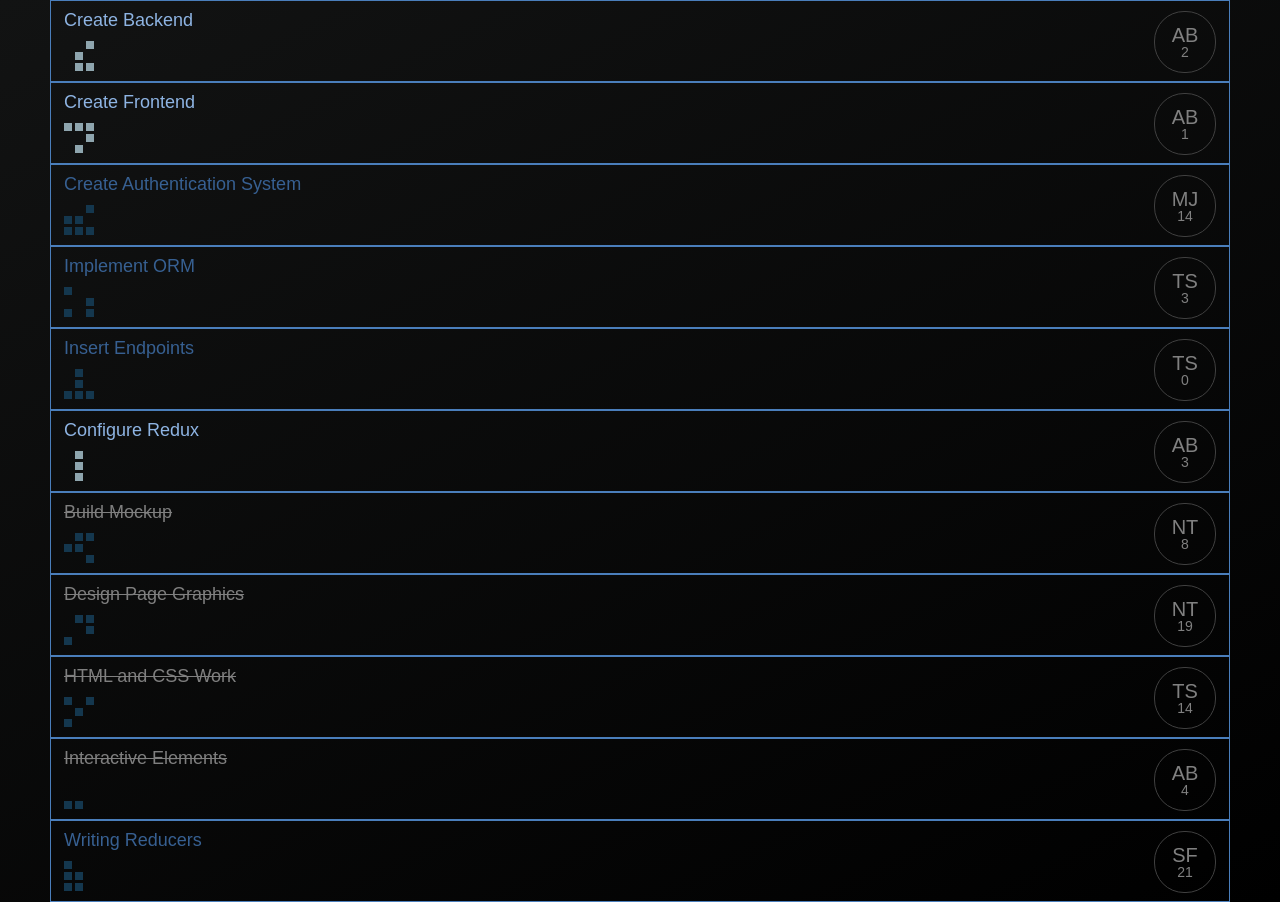
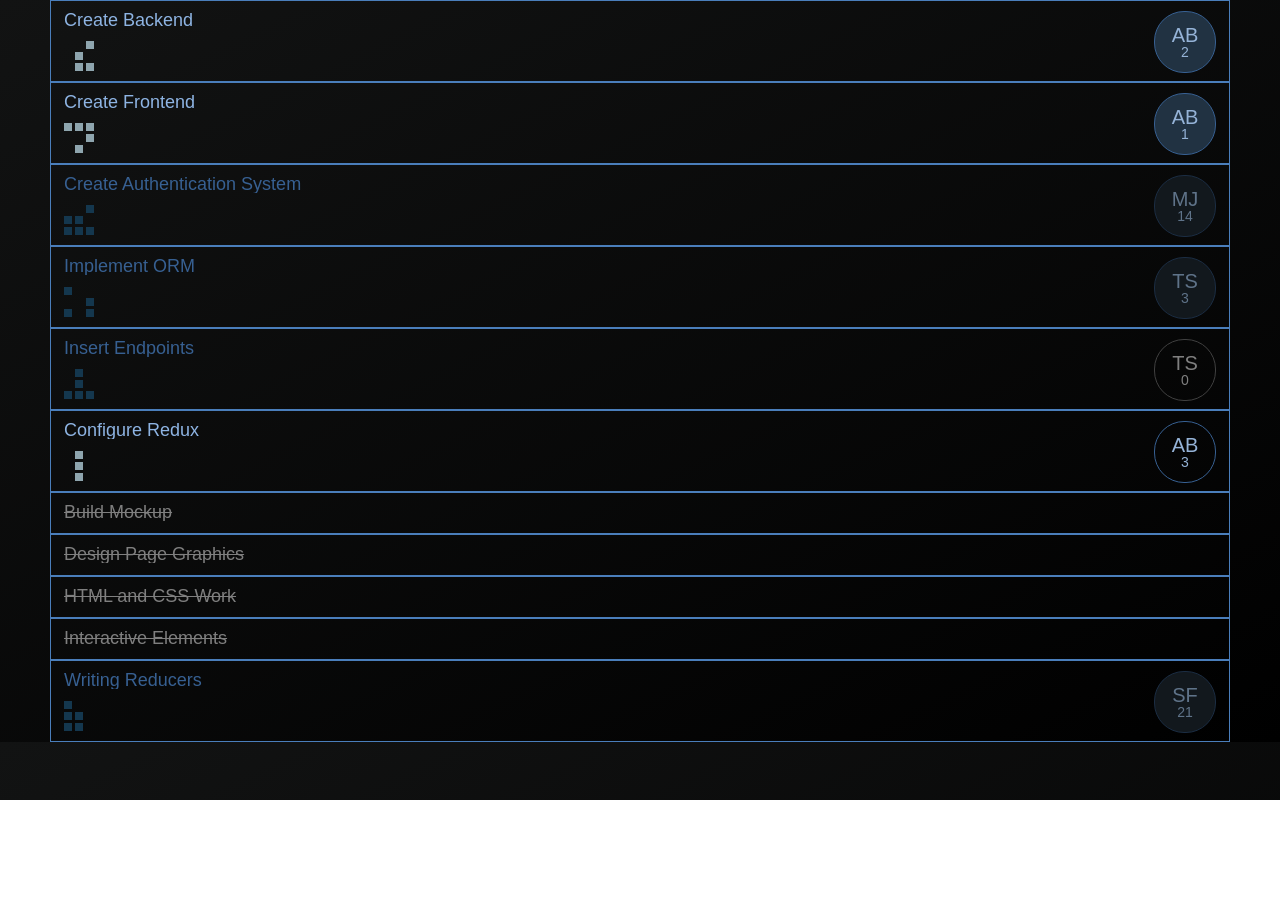
Before and after one commit to austinba/tasker-client-3, a React app: page / in a window 1280 px wide. After the commit the page ends 800 px from the top, so only its background shows below. Built offline with nearby package versions, Linux system fonts and the light colour scheme.

Commit message:
various fixes

```diff
--- a/src/components/Task.js
+++ b/src/components/Task.js
@@ -8,17 +8,26 @@ function Task(props) {
 
   const containerClasses = ['task-container'];
   if(assignedTo === user) containerClasses.push('assigned-to-me');
+  if(workingOnToday) containerClasses.push('working-on');
   if(isCompleted) containerClasses.push('completed');
 
 
+  const assignment = (
+    <div className="assignment">
+      <div className="assigned-to">{assignedTo}</div>
+      <div className="hours-worked">{hoursWorked}</div>
+    </div>
+  );
+
+  const taskIcon = (
+    <TaskIcon iconFormat={iconFormat} />
+  );
+
   return (
     <div className={containerClasses.join(' ')}>
-      <TaskIcon iconFormat={iconFormat} />
+      {!isCompleted ? taskIcon : ''}
       <div className="task-title">{title}</div>
-      <div className="assignment" data-working-on={workingOnToday}>
-        <div className="assigned-to">{assignedTo}</div>
-        <div className="hours-worked">{hoursWorked}</div>
-      </div>
+      {!isCompleted ? assignment : ''}
     </div>
   );
 }
--- a/src/components/TaskIcon.js
+++ b/src/components/TaskIcon.js
@@ -3,7 +3,7 @@ import React from 'react';
 const rectStyle = {stroke: 'none'};
 
 function TaskIcon({iconFormat}) {
-  // in the rare case all the squares are invisible, make them all visible instead
+  // in the 1 in billion chance all the squares are invisible, make them all visible
   if(iconFormat.reduce( (memo, val) => memo+val, 0) === 0) {
     iconFormat = iconFormat.map( () => true );
   }
--- a/src/styles/tasks.css
+++ b/src/styles/tasks.css
@@ -5,12 +5,21 @@
   margin-left: 50px;
   margin-right: 50px;
 }
+.task-container.completed {
+  height: 40px;
+}
+
+/* Task Title */
 .task-title {
   color: #376092;
-  display: inline-block;
+  display: block;
   font-size: 18px;
   padding-left: 13px;
   padding-top: 10px;
+  margin-right: 90px;
+  overflow-x: hidden;
+  height: 18px;
+  white-space: nowrap; /* IE */
 }
 .assigned-to-me .task-title {
   color: #8EB4E3;
@@ -18,6 +27,11 @@
 .completed .task-title {
   color: #7F7F7F;
   text-decoration: line-through;
+}
+
+/* Assignment Circle */
+.completed.assignment {
+  display: hidden;
 }
 .assignment {
   position: absolute;
@@ -27,9 +41,22 @@
   height: 60px;
   border-radius: 30px;
   text-align: center;
-  border-width: 1px;
-  border-style: solid;
-  border-color: #404040;
+  border: 1px solid #404040;
+  color: #7F7F7F;
+}
+.assigned-to-me .assignment {
+  color: #95B3D7;
+  border-color: #376092;
+}
+.working-on .assignment {
+  background-color: #12181D;
+  border-color: #1B2D43;
+  color: #5F7389;
+}
+.working-on.assigned-to-me .assignment {
+  background-color: #213242;
+  border-color: #376092;
+  color: #95B3D7
 }
 .assigned-to {
   text-align: center;
@@ -39,6 +66,9 @@
 .hours-worked {
   font-size: 14px;
 }
+
+
+/*Task Icon*/
 .task-icon {
   position: absolute;
   left: 13px;
@@ -53,3 +83,12 @@
 .completed .task-icon-rect {
   fill: #14374E;
 }
+.task-icon .task-icon-rect{
+  transition: 200ms;
+  transition-timing-function: ease-in-out;
+  -webkit-transition: 200ms;
+  -webkit-transition-timing-function: ease-in-out;
+}
+.task-icon:hover .task-icon-rect {
+  fill: #FFFFFF
+}
```
